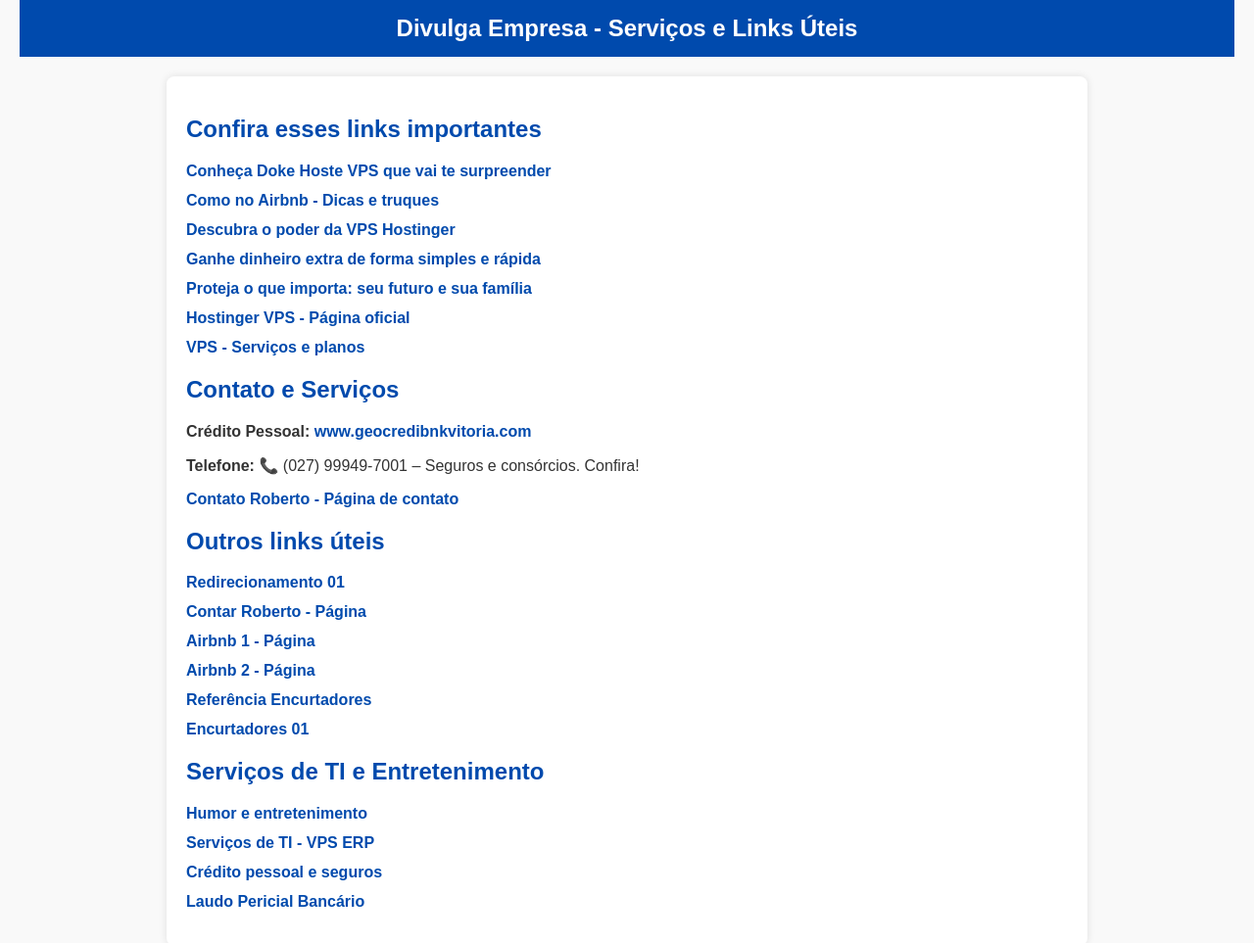
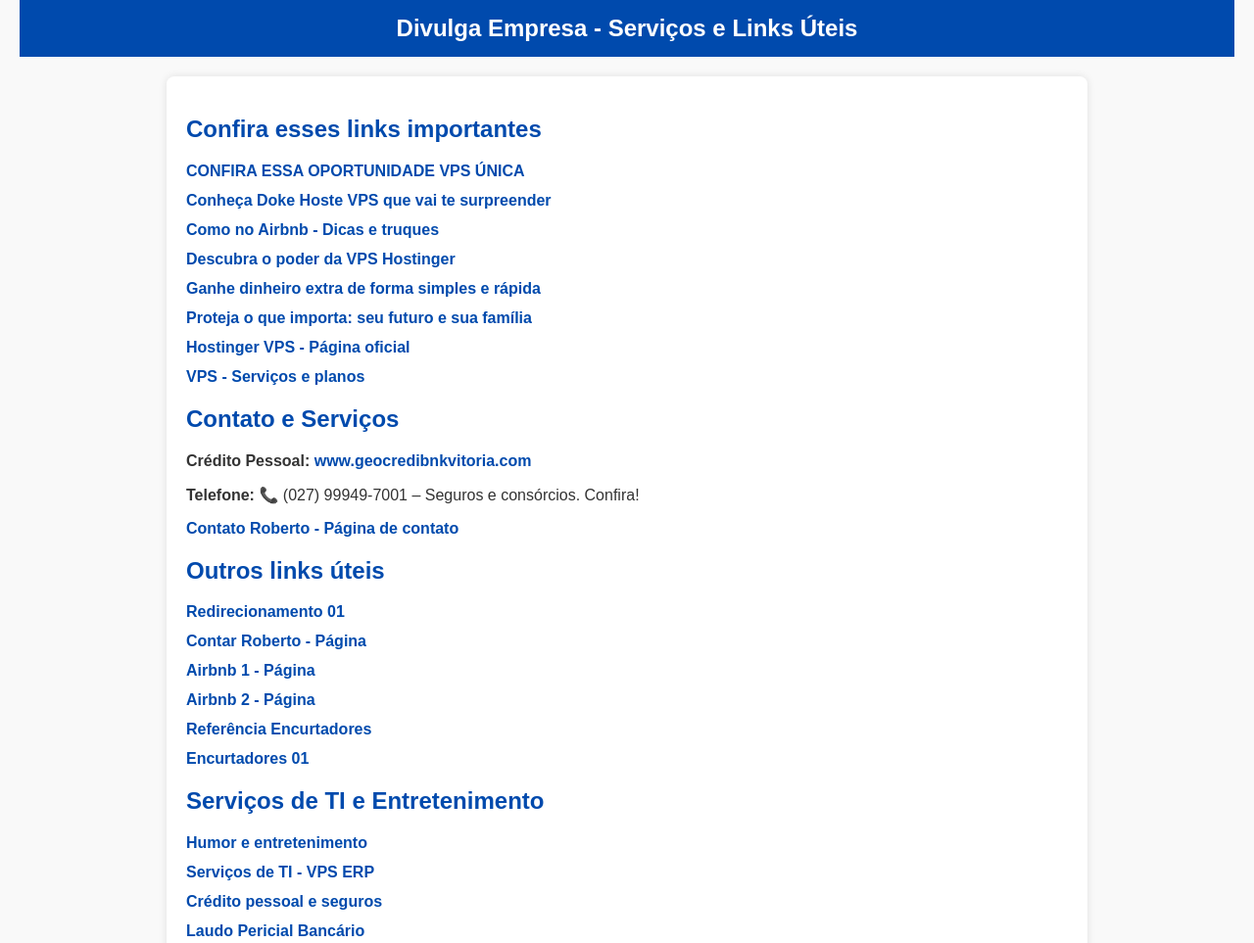
Before and after one commit to victorxx/clodflarecodigo1, a plain HTML site: page index.html in a window 1280 px wide. Shown: the top 963 px of the page at 98% size. Drawn offline with Linux system fonts and the light colour scheme.

Commit message:
Update index.html

```diff
--- a/index.html
+++ b/index.html
@@ -77,6 +77,7 @@
     <section>
       <h1>Confira esses links importantes</h1>
       <ul>
+        <li> <a href="https://victorxx.github.io/hostinger05/" target="_blank">CONFIRA ESSA OPORTUNIDADE VPS ÚNICA</a>
         <li><a href="https://localizacaoviaip.blogspot.com/2025/07/conheca-doke-hoste-vps-que-vai.html" target="_blank">Conheça Doke Hoste VPS que vai te surpreender</a></li>
         <li><a href="https://fixodkei.blogspot.com/2025/07/como-no-airbnb.html" target="_blank">Como no Airbnb - Dicas e truques</a></li>
         <li><a href="https://localizacaoviaip.blogspot.com/2025/07/descubra-o-poder-da-vps-hostinger.html" target="_blank">Descubra o poder da VPS Hostinger</a></li>
```
